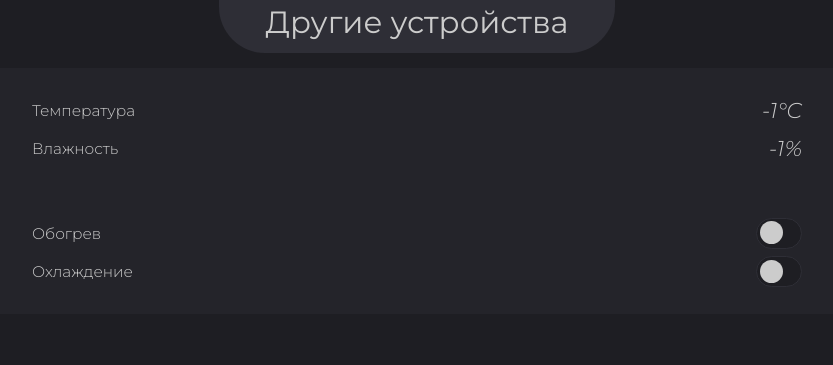
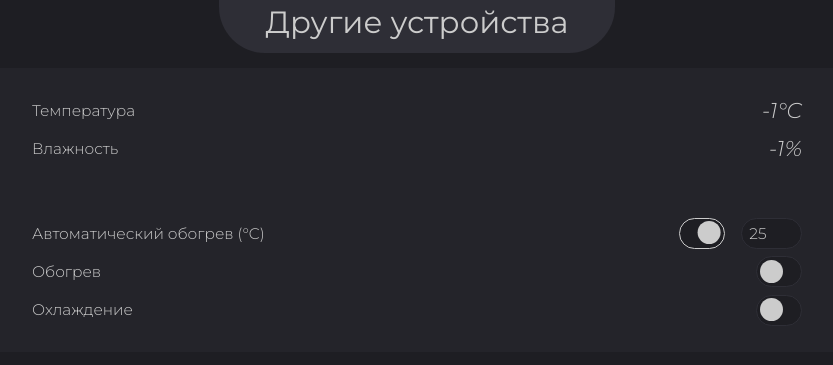
Before and after one commit to Nna2291/home1517, a Flask app: page /other in a window 1280 px wide. Shown: the part 116-481 px from the top of the page, without its empty margins (223-1056 px from the left). Run offline with Flask 2, Linux system fonts and the light colour scheme.

Commit message:
Changed a system of changing cool and heat status. Added temp_limit on the webpage

```diff
--- a/main.py
+++ b/main.py
@@ -6,7 +6,7 @@ from flask import request
 app = Flask(__name__)
 queue = []
 temp_history = []
-status = {'vent': 0, 'heat': 0, 'auto_light1': 0, 'auto_light2': 0, 'temp': -1.0, 'hum': -1.0, 'temp_limit': 25,
+status = {'vent': 0, 'heat': 0, 'auto_light1': 0, 'auto_light2': 0, 'temp': -1.0, 'hum': -1.0, 'temp_limit': 25, 'auto_heat': 1,
           'red1': 0, 'green1': 0, 'blue1': 0, 'red2': 0, 'green2': 0, 'blue2': 0, 'light_val': 0, 'light_status1': 0,
           'light_status2': 0, 'door': 0}
 
@@ -58,6 +58,17 @@ def light():
 @app.route('/other')
 def other():
     return render_template('other.html')
+
+
+@app.route('/auto_heat', methods=["POST"])
+def auto_heat():
+    tt = request.json
+    if tt['auto_heat']:
+        status['auto_heat'] = 1
+    else:
+        status['auto_heat'] = 0
+    status['temp_limit'] = tt['temp_limit']
+    return 'oka'
 
 
 @app.route('/get_data')
--- a/static/css/style.css
+++ b/static/css/style.css
@@ -334,3 +334,19 @@ div.value {
 div.preferences.other {
     display: block;
 }
+
+input[type=text] {
+  background: #1E1E23;
+  border: solid .1rem #2E2E36;
+  margin-left: 1rem;
+  width: 4rem;
+  height: 2rem;
+  color: #CCC;
+  padding: 0 .5rem 0 .5rem;
+  border-radius: 1rem;
+}
+
+input[type=text]:focus {
+  box-shadow: #CCC 0 0 .3rem .1rem;
+  border-color: #CCC;
+}
--- /dev/null
+++ b/static/js/get_data.js
@@ -0,0 +1,48 @@
+function getData() {
+    $.ajax({
+        url: "/get_data",
+        type: "get",
+
+        success: function (response) {
+            if (response['temp'] - temp > 3) {
+                swal("Резкое повышение температуры!", "Проверьте, всё ли хорошо с Вашим домом. Вполне вероятно, что он горит.", "warning");
+                $('.swal-button')[0].style.display = 'block';
+                $('.swal-button')[0].style.width = '4rem';
+                $('.swal-button')[0].style.height = '2rem';
+                $('.swal-modal')[0].style.background = '#2E2E36'
+                $('.swal-title')[0].style.color = '#CCCCCC'
+                $('.swal-text')[0].style.color = '#CCCCCC'
+                $('.swal-footer')[0].style.color = '#CCCCCC'
+
+            }
+            temp = response['temp']
+        },
+        error: function (xhr) {
+            //Do Something to handle error
+        }
+    });
+}
+
+function getFirst(){
+    var temp = 0;
+    $.ajax({
+        url: "/get_data",
+        type: "get",
+        async: false,
+
+        success: function (response) {
+            temp = response['temp'];
+        },
+        error: function (xhr) {
+            //Do Something to handle error
+        }
+    });
+    return temp;
+};
+
+var temp = getFirst();
+
+$(document).ready(function () {
+    getData();
+    setInterval('getData()', 10000);
+});
--- a/templates/door.html
+++ b/templates/door.html
@@ -4,6 +4,7 @@
     <meta charset="utf-8">
     <link rel="stylesheet" href="../static/css/style.css">
     <script type="text/javascript" src="../static/js/jquery.min.js"></script>
+    <script src="https://unpkg.com/sweetalert/dist/sweetalert.min.js"></script>
     <title>PredProf SmartHouse</title>
 </head>
 <body>
@@ -34,5 +35,6 @@
         </div>
     </div>
     <script src="../static/js/door.js"></script>
+    <script src="../static/js/get_data.js"></script>
 </body>
 </html>
--- a/templates/home.html
+++ b/templates/home.html
@@ -3,6 +3,7 @@
 <head>
     <meta charset="utf-8">
     <script type="text/javascript" src="../static/js/jquery.min.js"></script>
+    <script src="https://unpkg.com/sweetalert/dist/sweetalert.min.js"></script>
     <link rel="stylesheet" href="../static/css/style.css">
     <title>PredProf SmartHouse</title>
 </head>
@@ -47,5 +48,6 @@
         </div>
     </div>
 </div>
+<script src="../static/js/get_data.js"></script>
 </body>
 </html>
--- a/templates/lights.html
+++ b/templates/lights.html
@@ -3,6 +3,7 @@
   <head>
     <meta charset="utf-8">
       <script type="text/javascript" src="../static/js/jquery.min.js"></script>
+      <script src="https://unpkg.com/sweetalert/dist/sweetalert.min.js"></script>
     <link rel="stylesheet" href="../static/css/style.css">
     <title>PredProf SmartHouse</title>
   </head>
@@ -71,7 +72,7 @@
         </div>
       </div>
     </div>
-    <script src="../static/js/lights.js">
-    </script>
+    <script src="../static/js/lights.js"></script>
+    <script src="../static/js/get_data.js"></script>
   </body>
 </html>
--- a/templates/other.html
+++ b/templates/other.html
@@ -3,7 +3,7 @@
 <head>
     <meta charset="utf-8">
     <link rel="stylesheet" href="../static/css/style.css">
-
+    <script src="https://unpkg.com/sweetalert/dist/sweetalert.min.js"></script>
     <script type="text/javascript" src="../static/js/jquery.min.js"></script>
     <title>PredProf SmartHouse</title>
 </head>
@@ -46,6 +46,13 @@
             </div> -->
             <br><br><br>
             <div class="option">
+                <h4>Автоматический обогрев (°C)</h4>
+                <div class="value">
+                    <input type="checkbox" name="auto_heat" class="toggle">
+                    <input type="text" name="auto_heat">
+                </div>
+            </div>
+            <div class="option">
                 <h4>Обогрев</h4>
                 <div class="value">
                     <input type="checkbox" id="heat" class="toggle">
@@ -59,7 +66,7 @@
             </div>
         </div>
     </div>
-    <script src="../static/js/other.js">
-    </script>
+    <script src="../static/js/other.js"></script>
+    <script src="../static/js/get_data.js"></script>
 </body>
 </html>
```
Also changed, not shown: static/js/other.js (+37 -8 lines).
